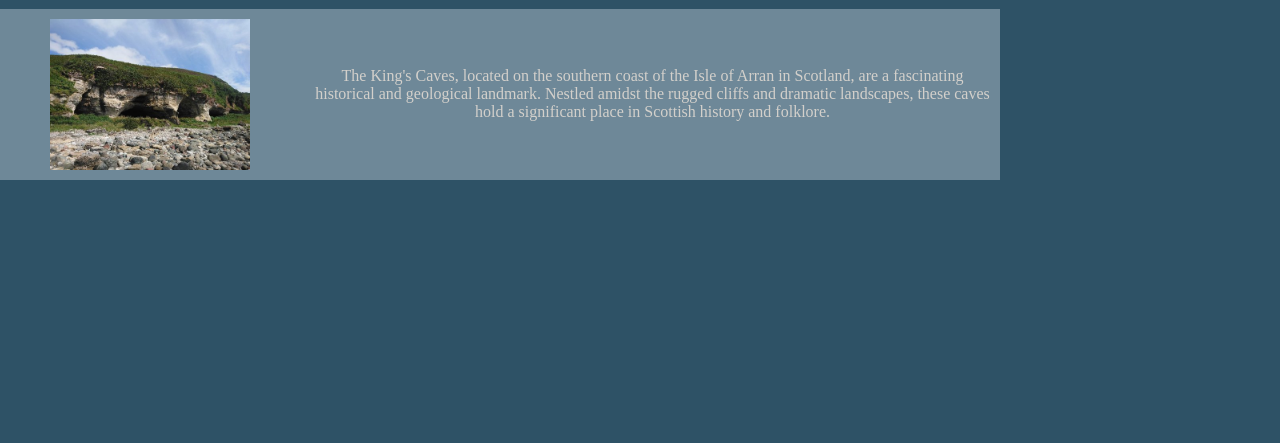
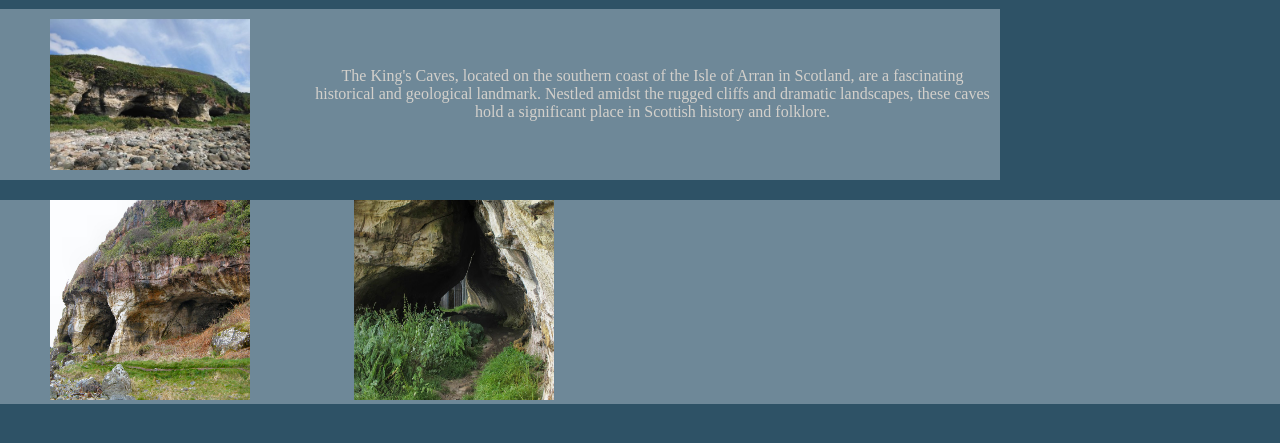
Before and after one commit to BrandonMStewart1/SET09103, a Flask app: page /king in a window 1280 px wide. Shown: the part 213-656 px from the top of the page. Run offline with Flask 3, Linux system fonts and the light colour scheme.

Commit message:
try66666

```diff
--- a/static/css/styles.css
+++ b/static/css/styles.css
@@ -54,7 +54,7 @@ margin-right: 5px;
 
 
 #kingImages {
-background-color:
+background-color: #6E8898;
 
 }
 
--- a/templates/kingCave.html
+++ b/templates/kingCave.html
@@ -35,9 +35,9 @@ The caves are believed to have been formed over thousands of years through a com
 	The King's Caves, located on the southern coast of the Isle of Arran in Scotland, are a fascinating historical and geological landmark. Nestled amidst the rugged cliffs and dramatic landscapes, these caves hold a significant place in Scottish history and folklore.
 	</div>
 	</p>
-	<div id="kingImages"
+	<div id="kingImages">
 	<img class="caveImg" src="{{ url_for('static', filename='img/king2.jpg') }}" alt="Your Image">
-
+	<img class="caveImg" src="{{ url_for('static', filename='img/kings.jpg') }}" alt="Your Image">
 
 	</div>
 </body>
```
Also changed, not shown: static/img/kings.jpg (added).
